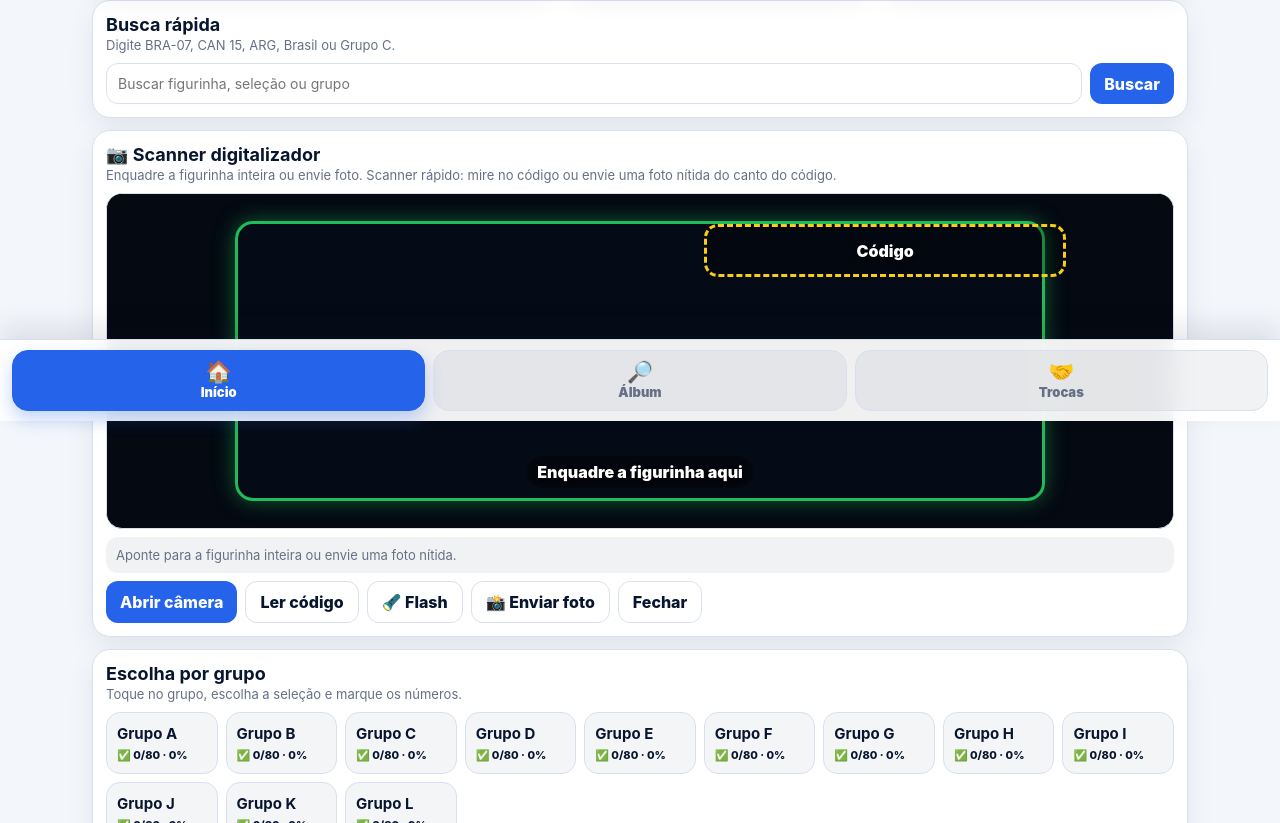
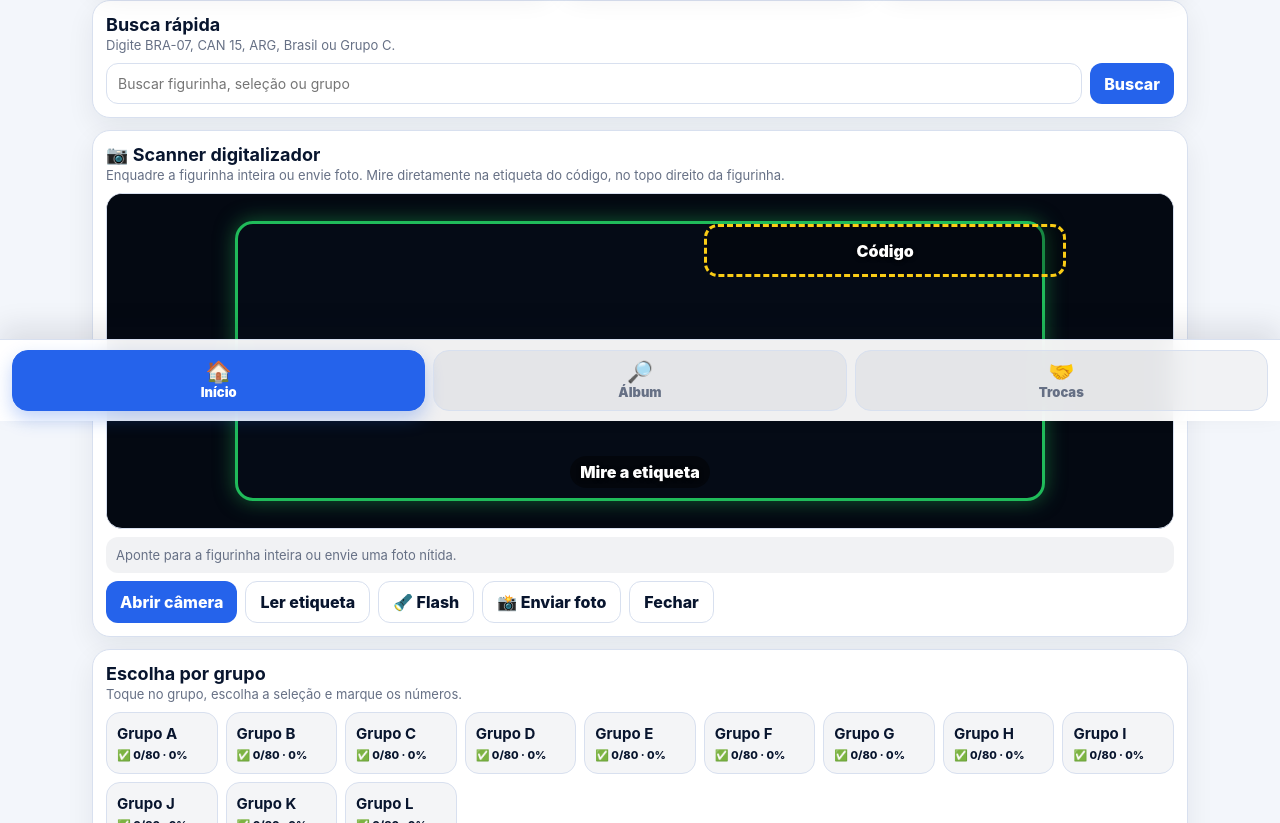
Before and after one commit to mekinebr/Album2026cop, a plain HTML site: page index.html in a window 1280 px wide. Shown: the part 379-1202 px from the top of the page. Drawn offline with Linux system fonts and the light colour scheme.

Commit message:
Update index.html

```diff
--- a/index.html
+++ b/index.html
@@ -4,7 +4,7 @@
   <meta charset="UTF-8" />
   <meta name="viewport" content="width=device-width, initial-scale=1.0" />
   <title>Álbum Copa 2026</title>
-  <link rel="stylesheet" href="./style.css?v=scanner-rapido" />
+  <link rel="stylesheet" href="./style.css?v=scanner-etiqueta" />
   <link rel="manifest" href="./manifest.json" />
 </head>
 <body>
@@ -32,11 +32,11 @@
       </section>
 
       <section class="section-card">
-        <div class="section-head"><div><h2>📷 Scanner digitalizador</h2><p>Enquadre a figurinha inteira ou envie foto. Scanner rápido: mire no código ou envie uma foto nítida do canto do código.</p></div></div>
+        <div class="section-head"><div><h2>📷 Scanner digitalizador</h2><p>Enquadre a figurinha inteira ou envie foto. Mire diretamente na etiqueta do código, no topo direito da figurinha.</p></div></div>
         <div class="scanner-box">
           <div class="video-wrap">
             <video id="scannerVideo" playsinline muted></video>
-            <div class="scan-card-guide"><span>Enquadre a figurinha aqui</span></div>
+            <div class="scan-card-guide"><span>Mire a etiqueta</span></div>
             <div class="scan-code-guide">Código</div>
           </div>
           <canvas id="scannerCanvas" class="hidden"></canvas>
@@ -44,7 +44,7 @@
           <div id="scannerStatus" class="scanner-status">Aponte para a figurinha inteira ou envie uma foto nítida.</div>
           <div class="scanner-actions">
             <button id="startScannerBtn">Abrir câmera</button>
-            <button id="scanFrameBtn" class="ghost">Ler código</button><button id="flashBtn" class="ghost">🔦 Flash</button>
+            <button id="scanFrameBtn" class="ghost">Ler etiqueta</button><button id="flashBtn" class="ghost">🔦 Flash</button>
             <label class="file-btn">📸 Enviar foto<input id="photoInput" type="file" accept="image/*" capture="environment"></label>
             <button id="stopScannerBtn" class="ghost">Fechar</button>
           </div>
@@ -72,6 +72,6 @@
 
   <nav class="bottom-nav"><button data-view="home" class="active"><span class="nav-ico">🏠</span><span>Início</span></button><button data-view="album"><span class="nav-ico">🔎</span><span>Álbum</span></button><button data-view="trades"><span class="nav-ico">🤝</span><span>Trocas</span></button></nav>
   <script src="https://cdn.jsdelivr.net/npm/tesseract.js@5/dist/tesseract.min.js"></script>
-  <script src="./app.js?v=scanner-rapido"></script>
+  <script src="./app.js?v=scanner-etiqueta"></script>
 </body>
 </html>
```
